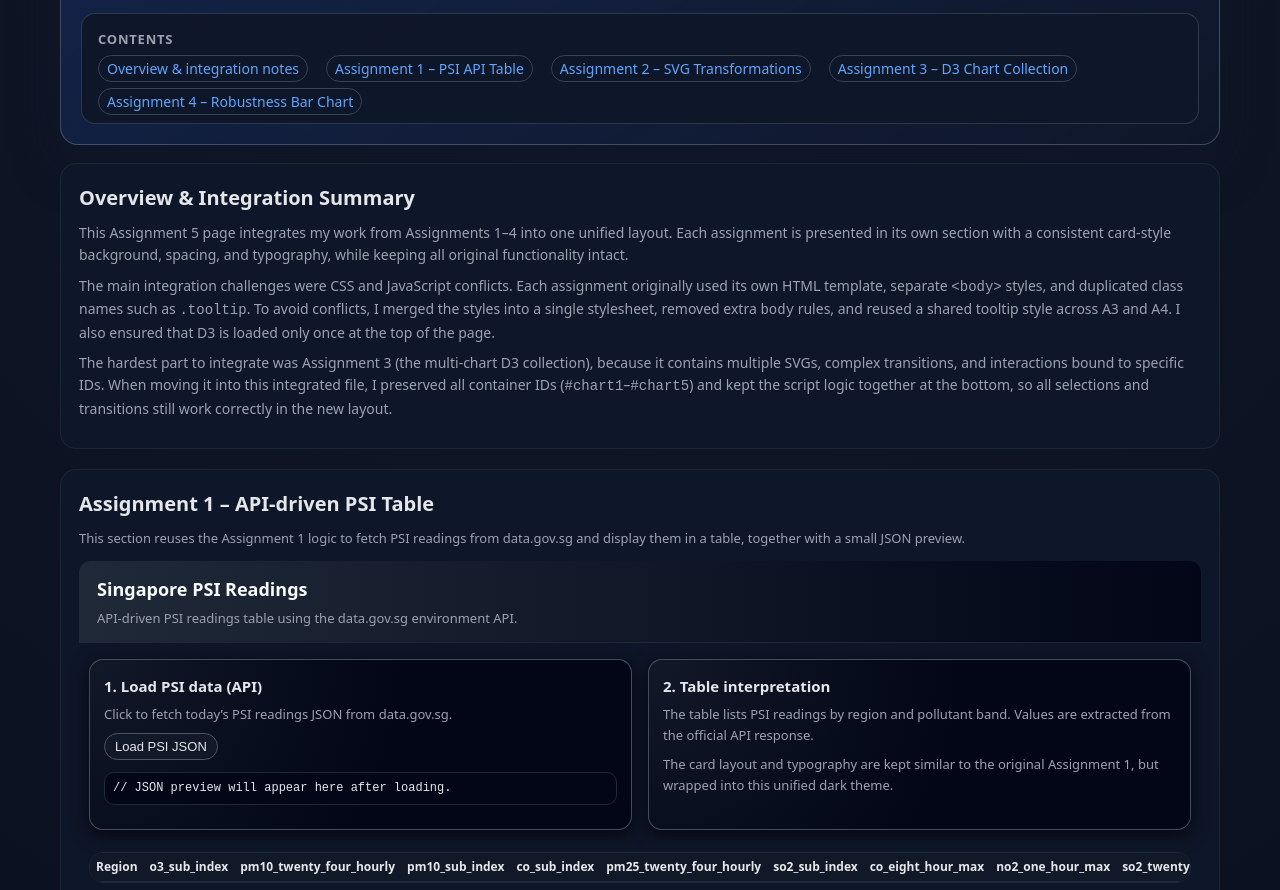
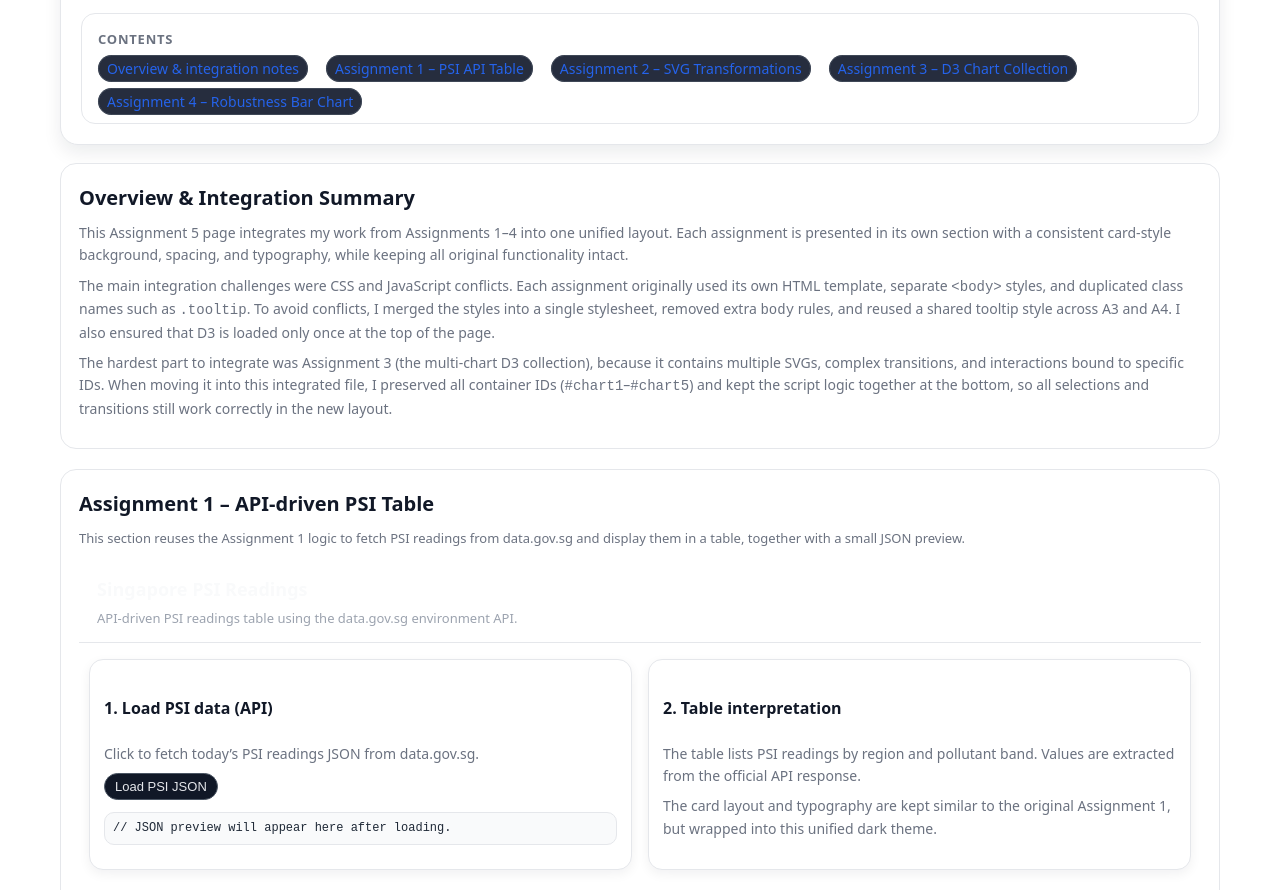
Before and after one commit to ShadeHalves/IDV-assignment5, a plain HTML site: page index.html in a window 1280 px wide. Shown: the part 111-1001 px from the top of the page. Drawn offline with nearby package versions, Linux system fonts and the light colour scheme.

Commit message:
Update index.html

```diff
--- a/index.html
+++ b/index.html
@@ -8,15 +8,16 @@
   <!-- Global styles for Assignment 5 -->
   <style>
     :root {
-      --bg-page: #0b1120;
-      --bg-card: #111827;
-      --bg-card-alt: #020617;
-      --fg-main: #e5e7eb;
-      --fg-muted: #9ca3af;
-      --accent: #60a5fa;
-      --border-subtle: #1f2937;
-      --border-strong: #4b5563;
-    }
+      --bg-page: #ffffff;
+      --bg-card: #ffffff;
+      --bg-card-alt: #ffffff;
+      --fg-main: #111827;
+      --fg-muted: #6b7280;
+      --accent: #2563eb;
+      --border-subtle: #e5e7eb;
+      --border-strong: #9ca3af;
+    }
+
 
     * {
       box-sizing: border-box;
@@ -26,7 +27,7 @@
       margin: 0;
       font-family: system-ui, -apple-system, "Segoe UI", Roboto, "Helvetica Neue",
         Arial, "Noto Sans", "PingFang SC", "Microsoft YaHei", sans-serif;
-      background: radial-gradient(circle at top, #111827 0, #020617 55%, #020617 100%);
+      background: var(--bg-page);
       color: var(--fg-main);
       line-height: 1.6;
       overflow-x: hidden; /* prevent horizontal scrollbar, per Assignment 5 */
@@ -50,9 +51,9 @@
     .site-header {
       padding: 16px 20px 20px;
       border-radius: 18px;
-      background: linear-gradient(145deg, rgba(37, 99, 235, 0.18), rgba(15, 23, 42, 0.95));
-      border: 1px solid rgba(148, 163, 184, 0.35);
-      box-shadow: 0 18px 45px rgba(15, 23, 42, 0.9);
+      background: #ffffff;
+      border: 1px solid var(--border-subtle);
+      box-shadow: 0 8px 18px rgba(15, 23, 42, 0.08);
       margin-bottom: 18px;
     }
 
@@ -71,8 +72,8 @@
     .toc-card {
       margin-top: 16px;
       border-radius: 14px;
-      background: rgba(15, 23, 42, 0.95);
-      border: 1px solid rgba(55, 65, 81, 0.8);
+      background: #ffffff;
+      border: 1px solid var(--border-subtle);
       padding: 14px 16px 10px;
       font-size: 14px;
     }
@@ -110,8 +111,8 @@
 
     section {
       border-radius: 16px;
-      background: rgba(15, 23, 42, 0.96);
-      border: 1px solid rgba(31, 41, 55, 0.9);
+      background: #ffffff;
+      border: 1px solid var(--border-subtle);
       padding: 18px 18px 20px;
     }
 
@@ -136,9 +137,9 @@
 
     /* --- Assignment 1 styles (adapted from A1) ----------------------- */
     header.assignment1-header {
-      background: linear-gradient(to right, #1f2937, #020617);
+      background: #ffffff;
       padding: 14px 18px;
-      border-bottom: 1px solid #1f2937;
+      border-bottom: 1px solid var(--border-subtle);
       border-radius: 12px 12px 0 0;
     }
 
@@ -169,24 +170,15 @@
 
     .psi-card {
       flex: 1 1 260px;
-      background: radial-gradient(circle at top left, #111827 0, #020617 55%);
+      background: #ffffff;
       border-radius: 14px;
       padding: 14px 14px 12px;
-      box-shadow: 0 4px 18px rgba(0, 0, 0, 0.75);
-      border: 1px solid rgba(75, 85, 99, 0.9);
-    }
-
-    .psi-card h4 {
-      margin: 0 0 6px;
-      font-size: 15px;
-      color: #e5e7eb;
-    }
-
-    .psi-card p {
-      margin: 0 0 8px;
-      font-size: 13px;
-      color: #9ca3af;
-    }
+      box-shadow: 0 4px 12px rgba(15, 23, 42, 0.06);
+      border: 1px solid var(--border-subtle);
+    }
+
+    .psi-card h4 { color: var(--fg-main); }
+    .psi-card p  { color: var(--fg-muted); }
 
     .psi-card button {
       font-size: 13px;
@@ -203,19 +195,18 @@
     }
 
     .psi-card pre {
-      background: #020617;
+      background: #f9fafb;
       border-radius: 10px;
-      border: 1px solid #1f2937;
+      border: 1px solid var(--border-subtle);
       padding: 6px 8px;
       font-size: 12px;
       overflow: auto;
-      color: #e5e7eb;
-    }
-
+      color: #1f2937;
+    }
     .psi-table-wrapper {
-      background: #020617;
+      background: #ffffff;
       border-radius: 14px;
-      border: 1px solid #1f2937;
+      border: 1px solid var(--border-subtle);
       overflow: hidden;
       margin-top: 4px;
     }
```
